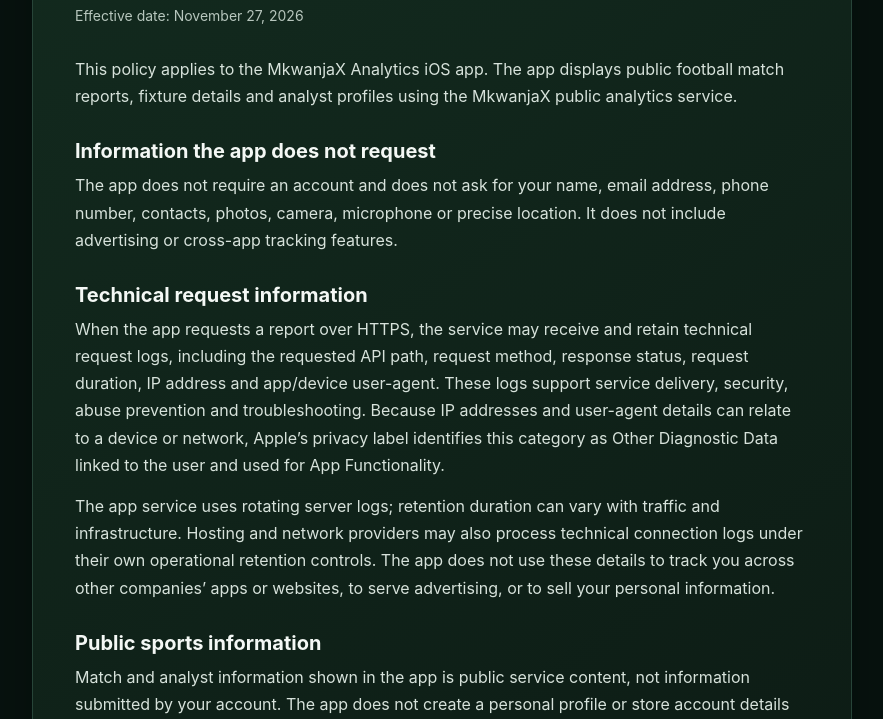
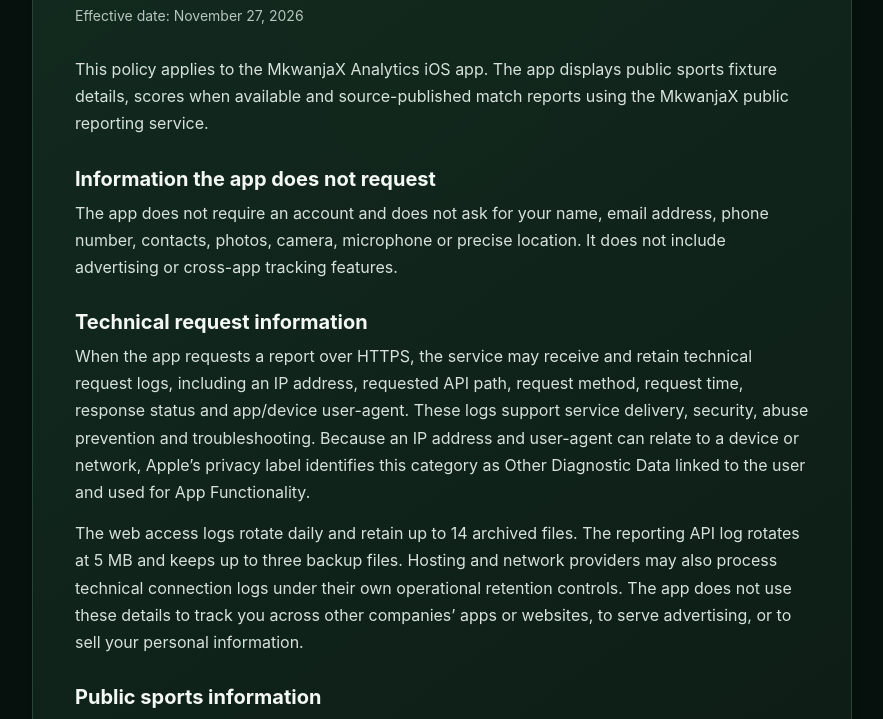
Before and after one commit to giventhomas1-cyber/mkwanjax-support, a plain HTML site: page privacy.html in a window 1280 px wide. Shown: the part 241-960 px from the top of the page, without its empty margins (198-1081 px from the left). Drawn offline with Linux system fonts and the light colour scheme.

Commit message:
Align support pages with MkwanjaX match reports

```diff
--- a/privacy.html
+++ b/privacy.html
@@ -41,17 +41,17 @@
       <h1>MkwanjaX Analytics</h1>
       <p class="effective">Effective date: November 27, 2026</p>
 
-      <p>This policy applies to the MkwanjaX Analytics iOS app. The app displays public football match reports, fixture details and analyst profiles using the MkwanjaX public analytics service.</p>
+      <p>This policy applies to the MkwanjaX Analytics iOS app. The app displays public sports fixture details, scores when available and source-published match reports using the MkwanjaX public reporting service.</p>
 
       <h2>Information the app does not request</h2>
       <p>The app does not require an account and does not ask for your name, email address, phone number, contacts, photos, camera, microphone or precise location. It does not include advertising or cross-app tracking features.</p>
 
       <h2>Technical request information</h2>
-      <p>When the app requests a report over HTTPS, the service may receive and retain technical request logs, including the requested API path, request method, response status, request duration, IP address and app/device user-agent. These logs support service delivery, security, abuse prevention and troubleshooting. Because IP addresses and user-agent details can relate to a device or network, Apple’s privacy label identifies this category as Other Diagnostic Data linked to the user and used for App Functionality.</p>
-      <p>The app service uses rotating server logs; retention duration can vary with traffic and infrastructure. Hosting and network providers may also process technical connection logs under their own operational retention controls. The app does not use these details to track you across other companies’ apps or websites, to serve advertising, or to sell your personal information.</p>
+      <p>When the app requests a report over HTTPS, the service may receive and retain technical request logs, including an IP address, requested API path, request method, request time, response status and app/device user-agent. These logs support service delivery, security, abuse prevention and troubleshooting. Because an IP address and user-agent can relate to a device or network, Apple’s privacy label identifies this category as Other Diagnostic Data linked to the user and used for App Functionality.</p>
+      <p>The web access logs rotate daily and retain up to 14 archived files. The reporting API log rotates at 5 MB and keeps up to three backup files. Hosting and network providers may also process technical connection logs under their own operational retention controls. The app does not use these details to track you across other companies’ apps or websites, to serve advertising, or to sell your personal information.</p>
 
       <h2>Public sports information</h2>
-      <p>Match and analyst information shown in the app is public service content, not information submitted by your account. The app does not create a personal profile or store account details on your device.</p>
+      <p>Fixture and report information shown in the app is public service content, not information submitted by an account. The app does not create a personal profile or store account details on your device.</p>
 
       <h2>Children</h2>
       <p>The App Store age rating can differ by country or region. The app is not designed to collect personal information from children. A parent or guardian who has a privacy concern can contact us below.</p>
```
Also changed, not shown: index.html (+4 -4 lines), terms.html (+1 -1 lines), README.txt.
